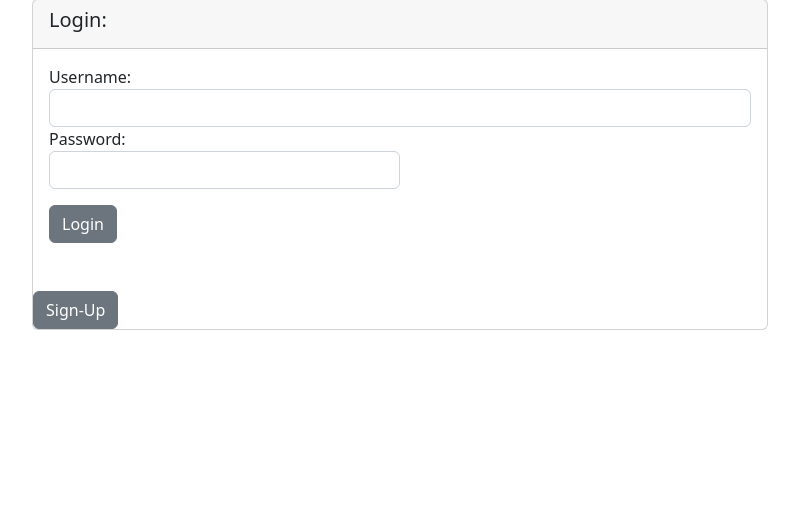
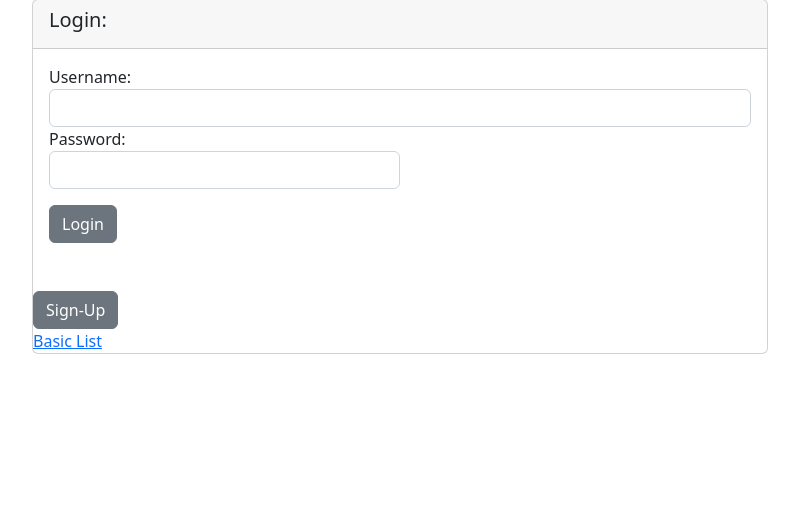
Before and after one commit to hannahisabelleverano-web/M6EP, a Django app: template tapasV2/tapas/tapasapp/templates/tapasapp/login_page.html in a window 1280 px wide. Shown: the part 73-589 px from the top of the page, without its empty margins (50-849 px from the left). Run offline with Django 3.2, Linux system fonts and the light colour scheme; the template is opened without the code that fills it, so the values that code supplies are empty; some libraries are stand-ins or nearby versions.

Commit message:
debugging

```diff
--- a/tapasV2/tapas/tapasapp/templates/tapasapp/login_page.html
+++ b/tapasV2/tapas/tapasapp/templates/tapasapp/login_page.html
@@ -32,9 +32,11 @@
                 <button type="submit" class="mt-3 btn btn-secondary">Login</button>
             </form>
         </div>
-        <a href="{% url 'signup_page' %}">
+        <a href="{% url 'signup' %}">
         <button type="button" class="mt-3 btn btn-secondary">Sign-Up</button>
         </a>
+        <a href="{% url 'basic_list' %}">Basic List</a>
+
     </div>
 
 </div>
--- a/tapasV2/tapas/tapasapp/views.py
+++ b/tapasV2/tapas/tapasapp/views.py
@@ -18,7 +18,7 @@ def no_login(request):
     success = request.session.pop('signup_success', None)
 
     if request.method == 'POST':
-        return render(request, 'login_page', {'success': success})
+        return render(request, 'login_page.html', {'success': success})
     else:
         return redirect('login_page', {'success': success})
 
```
